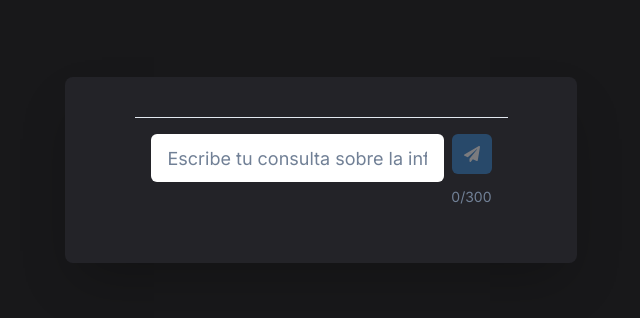
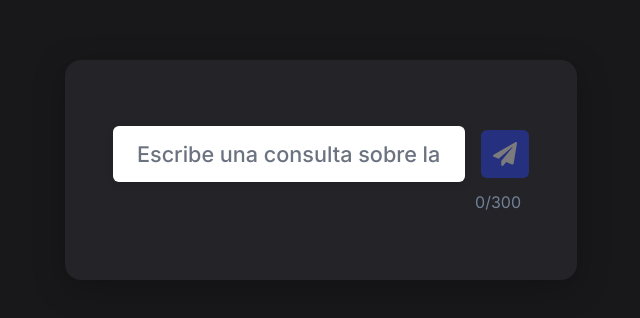
Before and after one commit to nyacho04/react-vite-test, a React (Vite) app in the folder poc_vmware_assistance/frontend/: page / in a window 1280 px wide. Shown: the part 230-548 px from the top of the page, without its empty margins (319-959 px from the left). Built offline with nearby package versions, Linux system fonts and the light colour scheme.

Commit message:
commit message

```diff
--- a/poc_vmware_assistance/frontend/src/App.jsx
+++ b/poc_vmware_assistance/frontend/src/App.jsx
@@ -110,16 +110,17 @@ function App() {
                 w={{ base: '100%', sm: '80%', md: '40%' }}
                 mx="auto"
                 bg="#232328"
-                borderRadius="lg"
-                boxShadow="2xl"
-                p={10}
+                borderRadius="2xl"
+                boxShadow="0 8px 32px 0 rgba(0,0,0,0.25)"
+                p={12}
                 textAlign="center"
                 display="flex"
                 flexDirection="column"
                 alignItems="center"
                 justifyContent="center"
+                minH="220px"
               >
-                <ChatInput onSendMessage={handleSendMessage} isLoading={isLoading} placeholder="Escribe tu consulta sobre la infraestructura VMware..." showCounter={true} />
+                <ChatInput onSendMessage={handleSendMessage} isLoading={isLoading} placeholder="Escribe una consulta sobre la infraestructura VMware" showCounter={true} modernStyle={true} />
               </Box>
             </motion.div>
           )}
--- a/poc_vmware_assistance/frontend/src/components/ChatInput.jsx
+++ b/poc_vmware_assistance/frontend/src/components/ChatInput.jsx
@@ -4,7 +4,7 @@ import { useState } from 'react'
 
 const MAX_CHARS = 300
 
-const ChatInput = ({ onSendMessage, isLoading, placeholder = "Escribe tu consulta...", showCounter = false }) => {
+const ChatInput = ({ onSendMessage, isLoading, placeholder = "Escribe tu consulta...", showCounter = false, modernStyle = false }) => {
   const [message, setMessage] = useState('')
 
   const handleSubmit = (e) => {
@@ -23,49 +23,64 @@ const ChatInput = ({ onSendMessage, isLoading, placeholder = "Escribe tu consult
   }
 
   return (
-    <form onSubmit={handleSubmit}>
-      <Flex p={4} borderTop="1px" borderColor="gray.200" direction="column">
-        <Flex>
+    <form onSubmit={handleSubmit} style={modernStyle ? { width: '100%' } : {}}>
+      <Flex
+        p={modernStyle ? 0 : 4}
+        borderTop={modernStyle ? 'none' : '1px'}
+        borderColor={modernStyle ? 'none' : 'gray.200'}
+        direction="column"
+        align="center"
+        w="100%"
+      >
+        <Flex w="100%" align="center" justify="center">
           <Input
             value={message}
             onChange={handleChange}
             placeholder={placeholder}
-            size="lg"
+            size={modernStyle ? 'lg' : 'lg'}
             mr={2}
             isDisabled={isLoading}
-            bg={document.body.classList.contains('chakra-ui-dark') ? '#2D3748' : 'white'}
-            color={document.body.classList.contains('chakra-ui-dark') ? 'white' : 'black'}
-            _placeholder={{ color: document.body.classList.contains('chakra-ui-dark') ? 'gray.300' : 'gray.500' }}
+            bg={modernStyle ? 'white' : (document.body.classList.contains('chakra-ui-dark') ? '#2D3748' : 'white')}
+            color={modernStyle ? '#232328' : (document.body.classList.contains('chakra-ui-dark') ? 'white' : 'black')}
+            borderRadius={modernStyle ? 'md' : 'md'}
+            fontSize={modernStyle ? '1.35rem' : '1rem'}
+            fontWeight={modernStyle ? 500 : 400}
+            px={modernStyle ? 6 : 4}
+            py={modernStyle ? 7 : 2}
+            _placeholder={{ color: modernStyle ? '#6B7280' : (document.body.classList.contains('chakra-ui-dark') ? 'gray.300' : 'gray.500') }}
             _focus={{
               borderColor: 'blue.500',
-              boxShadow: '0 0 0 1px var(--chakra-colors-blue-500)',
+              boxShadow: modernStyle ? '0 0 0 2px #2196f3' : '0 0 0 1px var(--chakra-colors-blue-500)',
             }}
+            borderWidth={modernStyle ? '0px' : '1px'}
+            boxShadow={modernStyle ? '0 2px 8px 0 rgba(0,0,0,0.10)' : 'none'}
           />
           <IconButton
             type="submit"
-            colorScheme="blue"
+            colorScheme={modernStyle ? undefined : 'blue'}
             aria-label="Enviar mensaje"
             icon={<FaPaperPlane />}
             isLoading={isLoading}
             isDisabled={isLoading || !message.trim() || message.length > MAX_CHARS}
-            bg="blue.500"
-            color="white"
-            _hover={{ bg: "blue.600" }}
-            _active={{ bg: "blue.700" }}
-            _dark={{
-              bg: "blue.500",
-              color: "white",
-              _hover: { bg: "blue.600" },
-              _active: { bg: "blue.700" }
-            }}
+            bg={modernStyle ? '#2948ff' : 'blue.500'}
+            color={modernStyle ? 'white' : 'white'}
+            _hover={modernStyle ? { bg: '#1e2e7a' } : { bg: 'blue.600' }}
+            _active={modernStyle ? { bg: '#16204a' } : { bg: 'blue.700' }}
+            borderRadius={modernStyle ? 'md' : 'md'}
+            size={modernStyle ? 'lg' : 'lg'}
+            fontSize={modernStyle ? '1.5rem' : '1rem'}
+            boxShadow={modernStyle ? '0 2px 8px 0 rgba(0,0,0,0.10)' : 'none'}
+            ml={modernStyle ? 2 : 0}
           />
         </Flex>
         {showCounter && (
           <Text
-            fontSize="sm"
+            fontSize={modernStyle ? 'md' : 'sm'}
             color={message.length > MAX_CHARS ? 'red.500' : 'gray.500'}
-            mt={1}
+            mt={modernStyle ? 2 : 1}
             textAlign="right"
+            w="100%"
+            pr={modernStyle ? 2 : 0}
           >
             {message.length}/{MAX_CHARS}
           </Text>
```
